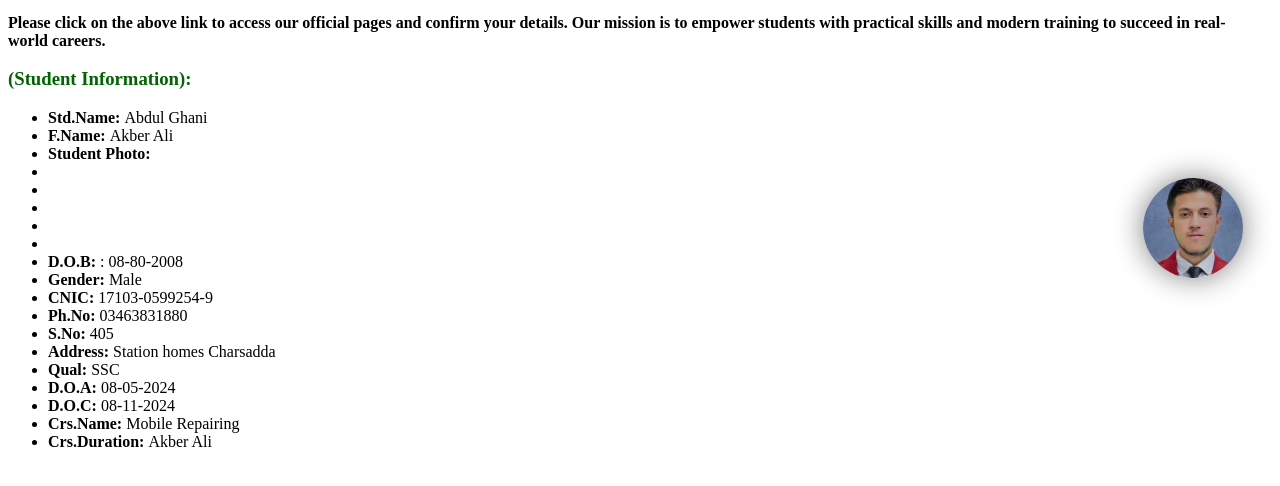
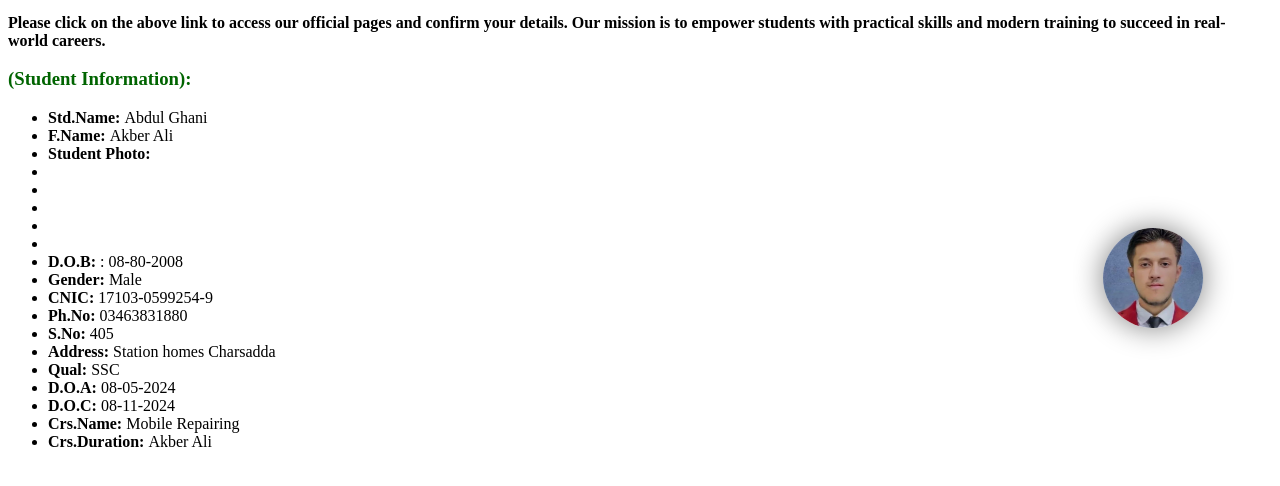
Before and after one commit to MySkillsInstitute/Student-Insformation, a plain HTML site: page index.html in a window 1280 px wide. Shown: the part 272-758 px from the top of the page. Drawn offline with Linux system fonts and the light colour scheme.

Commit message:
Update index.html

```diff
--- a/index.html
+++ b/index.html
@@ -49,8 +49,8 @@
 
   .student-container {
     position: absolute;
-    top: 450px;      /* 📍تصویر اور caption نیچے کرنے کے لیے height ایڈجسٹ */
-    right: 60px;     /* 📍دائیں طرف فاصلے کے لیے */
+    top: 500px;      /* 📍تصویر اور caption نیچے کرنے کے لیے height ایڈجسٹ */
+    right: 100px;     /* 📍دائیں طرف فاصلے کے لیے */
     text-align: center;
   }
 
```
